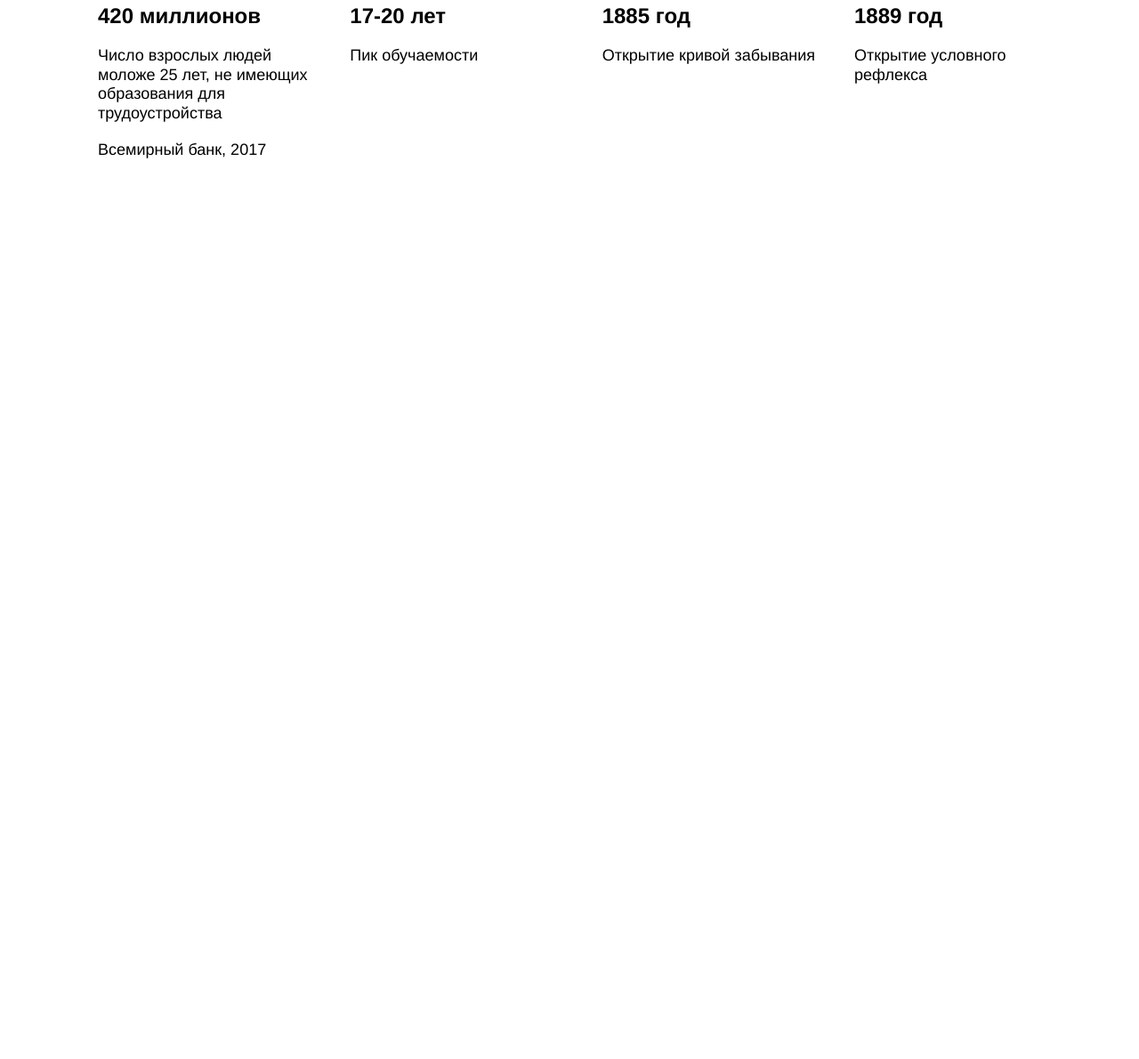
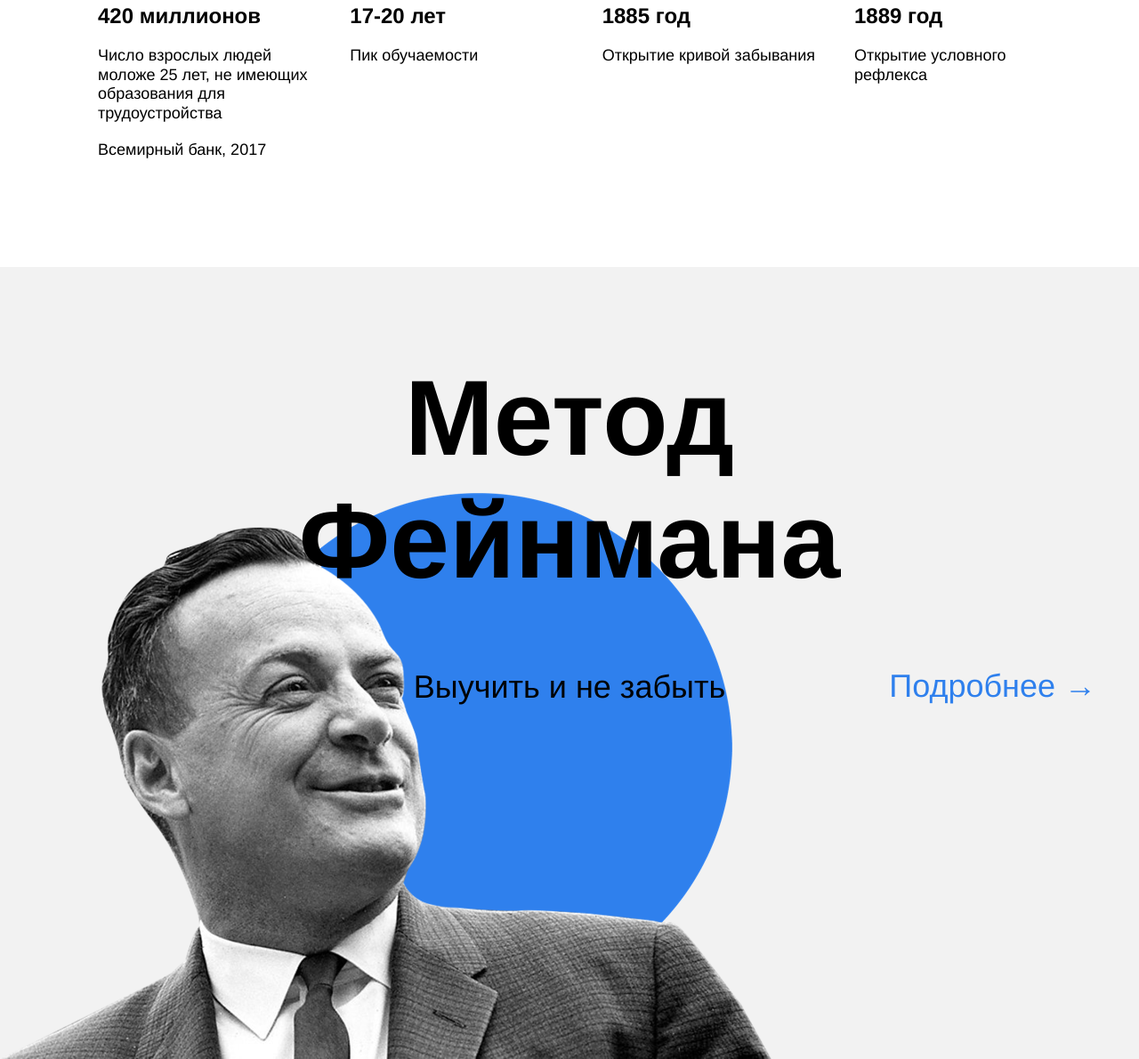
Before and after one commit to sergey-popov-1964/how-to-learn, a plain HTML site: page index.html in a window 1280 px wide. Shown: the part 1791-2981 px from the top of the page at 89% size. Before the commit the page ends 2091 px from the top, so only its background shows below. Drawn offline with Linux system fonts and the light colour scheme.

Commit message:
Сверстан блок Feynman

```diff
--- a/index.html
+++ b/index.html
@@ -106,6 +106,11 @@
       </section>
 
       <section class="feynman">
+        <h1 class="feynman__title">
+          Метод Фейнмана
+        </h1>
+        <p class="feynman__subtitle">Выучить и не забыть</p>
+        <a href="#" class="feynman__link">Подробнее &rarr;</a>
       </section>
 
       <section class="kaufman">
--- a/styles/style.css
+++ b/styles/style.css
@@ -203,3 +203,41 @@
   font-weight: normal;
   margin: 20px 0;
 }
+
+/* Feynman */
+
+.feynman {
+  margin: 0;
+  padding: 100px 0 0;
+  background: #f2f2f2 url(../images/feynman.png) no-repeat bottom left;
+  position: relative;
+  height: 790px;
+}
+
+.feynman__title {
+  max-width: 648px;
+  text-align: center;
+  font-size: 120px;
+  line-height: 1.15;
+  font-weight: 700;
+  margin: 0 auto;
+}
+
+.feynman__subtitle {
+  margin-top: 70px;
+  font-size: 36px;
+  line-height: 51px;
+  font-weight: 400;
+  text-align: center;
+}
+
+.feynman__link {
+  text-decoration: none;
+  font-size: 36px;
+  line-height: 51px;
+  font-weight: 400;
+  position: absolute;
+  top: 50%;
+  right: 48px;
+  color: #2f80ed;
+}
```
